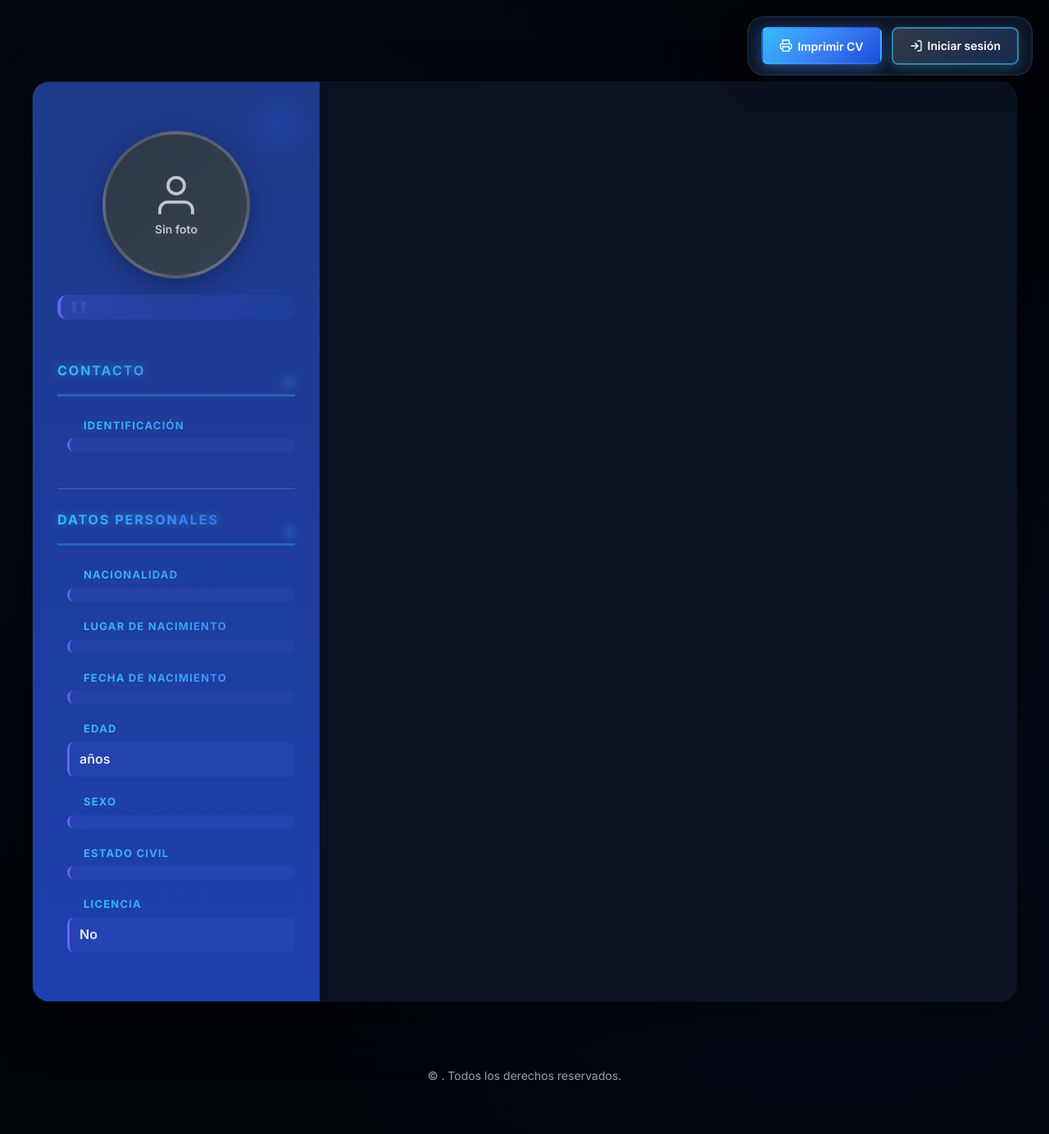
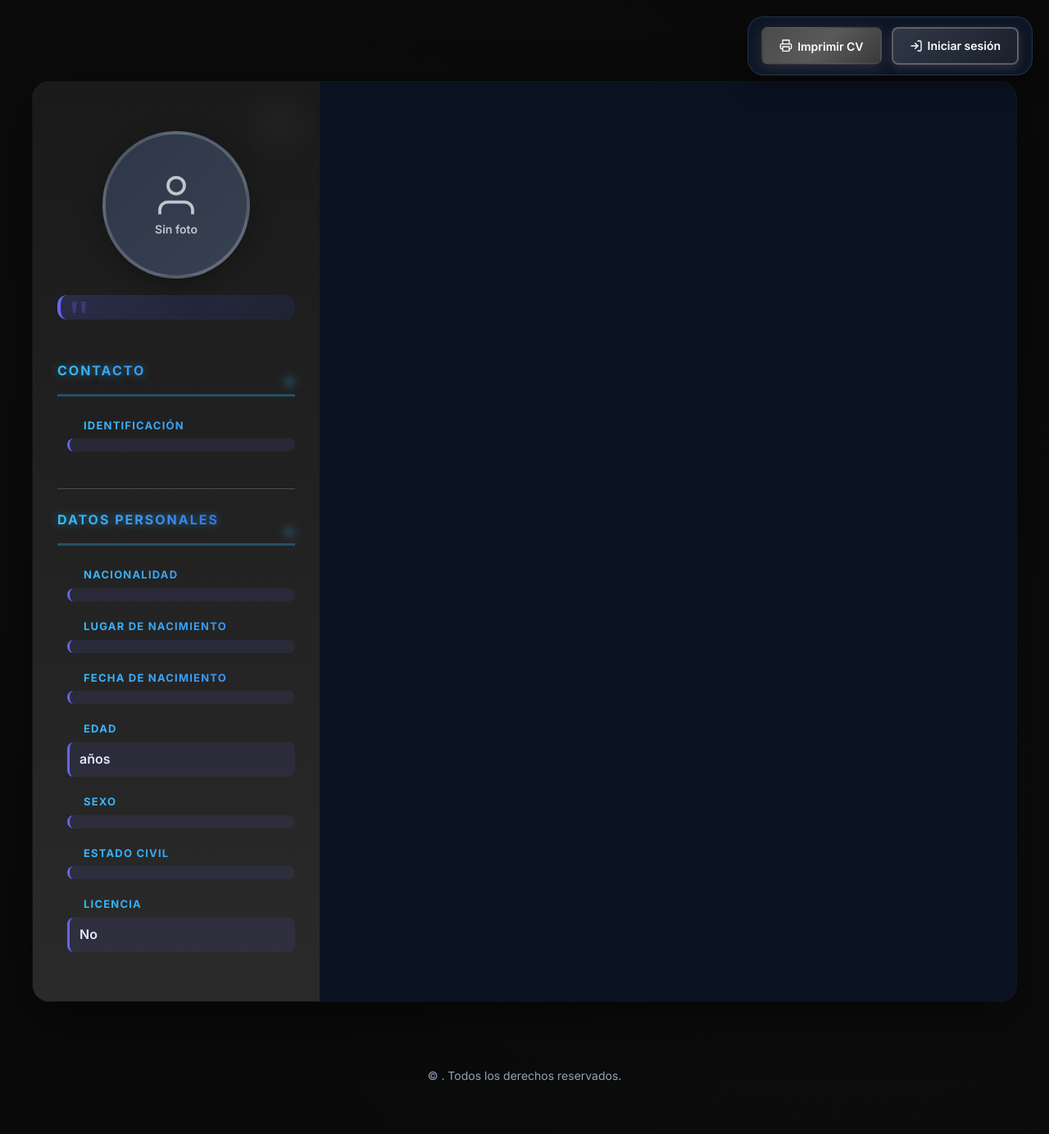
Before and after one commit to jhonp1246/proyecto-hoja-vida, a Django app: template cv/templates/cv/index.html in a window 1280 px wide. Shown: the whole page at 82% size. Run offline with Django 5.2, Linux system fonts and the light colour scheme; the template is opened without the code that fills it, so the values that code supplies are empty.

Commit message:
Cambiar paleta de colores a escala de grises (negro, gris, blanco)

```diff
--- a/cv/static/cv/css/style.css
+++ b/cv/static/cv/css/style.css
@@ -5,18 +5,18 @@
 
 /* ===== VARIABLES CSS ===== */
 :root {
-  --primary: #2563eb;
-  --primary-dark: #1d4ed8;
-  --secondary: #7c3aed;
-  --dark: #0f172a;
-  --dark-light: #1e293b;
-  --light: #f8fafc;
-  --light-gray: #e2e8f0;
-  --gray: #94a3b8;
+  --primary: #2d2d2d;
+  --primary-dark: #1a1a1a;
+  --secondary: #3a3a3a;
+  --dark: #0a0a0a;
+  --dark-light: #1a1a1a;
+  --light: #f5f5f5;
+  --light-gray: #e0e0e0;
+  --gray: #8a8a8a;
   --white: #ffffff;
-  --success: #10b981;
-  --shadow: 0 10px 25px rgba(0, 0, 0, 0.08);
-  --shadow-lg: 0 20px 40px rgba(0, 0, 0, 0.12);
+  --success: #4a4a4a;
+  --shadow: 0 10px 25px rgba(0, 0, 0, 0.15);
+  --shadow-lg: 0 20px 40px rgba(0, 0, 0, 0.25);
   --radius: 12px;
   --radius-lg: 20px;
   --transition: all 0.3s cubic-bezier(0.4, 0, 0.2, 1);
@@ -35,10 +35,10 @@ html {
 
 body {
   font-family: 'Inter', system-ui, -apple-system, sans-serif;
-  background: #010409;
+  background: #0a0a0a;
   background-image:
-    radial-gradient(circle at 20% 30%, rgba(30, 58, 138, 0.12) 0%, transparent 50%),
-    radial-gradient(circle at 80% 70%, rgba(37, 99, 235, 0.08) 0%, transparent 50%);
+    radial-gradient(circle at 20% 30%, rgba(30, 30, 30, 0.15) 0%, transparent 50%),
+    radial-gradient(circle at 80% 70%, rgba(50, 50, 50, 0.10) 0%, transparent 50%);
   color: var(--dark);
   line-height: 1.6;
   padding: 20px;
@@ -79,9 +79,9 @@ body {
 }
 
 .btn-primary {
-  background: linear-gradient(135deg, #38bdf8, #3b82f6, #1d4ed8);
+  background: linear-gradient(135deg, #4a4a4a, #5a5a5a, #3a3a3a);
   color: white;
-  box-shadow: 0 4px 15px rgba(59, 130, 246, 0.4);
+  box-shadow: 0 4px 15px rgba(70, 70, 70, 0.4);
   position: relative;
   overflow: hidden;
   border: 2px solid transparent;
@@ -120,13 +120,13 @@ body {
 
 .btn-primary:hover {
   transform: translateY(-3px) scale(1.05) rotateZ(1deg);
-  box-shadow: 0 8px 25px rgba(59, 130, 246, 0.7);
+  box-shadow: 0 8px 25px rgba(80, 80, 80, 0.7);
 }
 
 .btn-secondary {
-  background: linear-gradient(135deg, rgba(255, 255, 255, 0.15), rgba(59, 130, 246, 0.2));
+  background: linear-gradient(135deg, rgba(255, 255, 255, 0.15), rgba(70, 70, 70, 0.2));
   color: #ffffff;
-  border: 2px solid rgba(96, 165, 250, 0.4);
+  border: 2px solid rgba(120, 120, 120, 0.4);
   position: relative;
   overflow: hidden;
   backdrop-filter: blur(10px);
@@ -197,7 +197,7 @@ body {
 .cv-container {
   max-width: 1200px;
   margin: 80px auto 40px;
-  background: #1e3a8a !important;
+  background: #2a2a2a !important;
   border-radius: var(--radius-lg);
   overflow: hidden;
   box-shadow: 0 20px 60px rgba(0, 0, 0, 0.5), 0 0 0 1px rgba(96, 165, 250, 0.1);
@@ -208,7 +208,7 @@ body {
 
 /* ===== SIDEBAR IZQUIERDA ===== */
 .cv-sidebar {
-  background: linear-gradient(180deg, #1e3a8a 0%, #1e40af 100%);
+  background: linear-gradient(180deg, #1a1a1a 0%, #2a2a2a 100%);
   padding: 40px 30px;
   position: relative;
   overflow: hidden;
@@ -221,7 +221,7 @@ body {
   right: 0;
   width: 100px;
   height: 100px;
-  background: radial-gradient(circle, rgba(37, 99, 235, 0.2) 0%, transparent 70%);
+  background: radial-gradient(circle, rgba(60, 60, 60, 0.2) 0%, transparent 70%);
 }
 
 /* Avatar */
@@ -279,7 +279,7 @@ body {
   line-height: 1.2;
   margin-bottom: 15px;
   letter-spacing: -0.5px;
-  background: linear-gradient(135deg, #ffffff, #e0e7ff, #c7d2fe);
+  background: linear-gradient(135deg, #ffffff, #d0d0d0, #a0a0a0);
   -webkit-background-clip: text;
   -webkit-text-fill-color: transparent;
   background-clip: text;
```
Also changed, not shown: other parts of cv/static/cv/css/style.css (+25 -25 lines).
